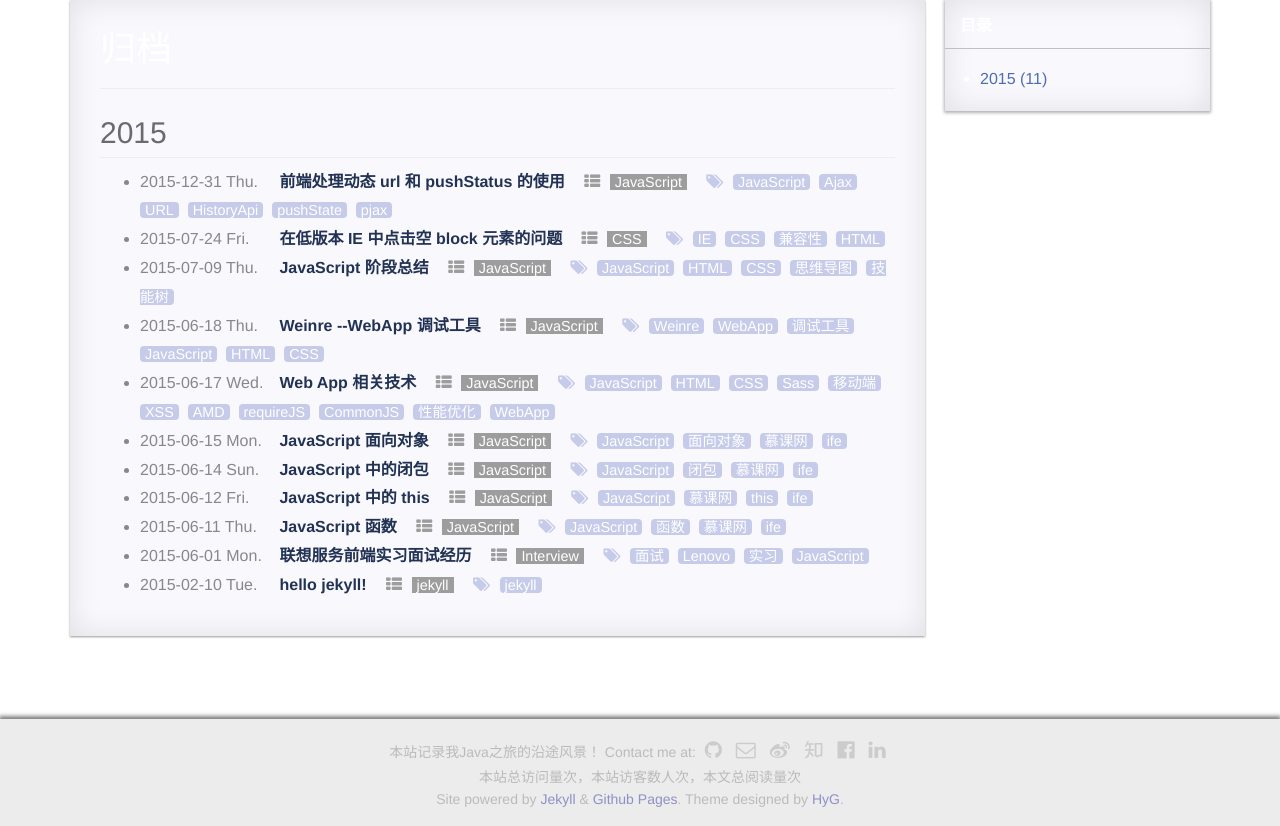
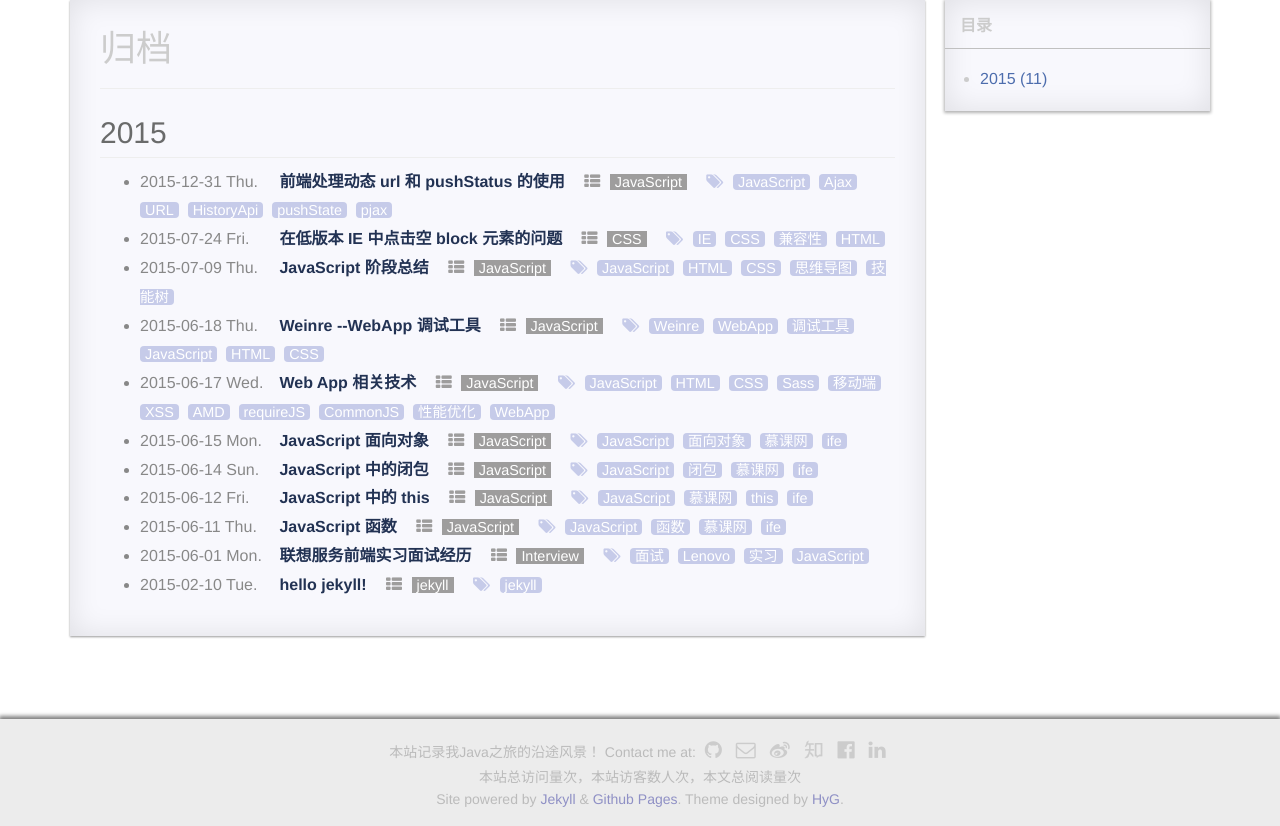
Before and after one commit to Dongwublog/Dongwublog.github.io, a Jekyll site: the page built from page/0archives.html, in a window 1280 px wide. Shown: the part 100-926 px from the top of the page. Built offline with Jekyll 4.4.1, drawn with Linux system fonts in a browser that asks for light colours; comment, search, counter and statistics services are not loaded.

Commit message:
Update _reset.scss

```diff
--- a/_sass/_reset.scss
+++ b/_sass/_reset.scss
@@ -28,7 +28,7 @@ html {
 }
 body {
     font-family: 'Helvetica Neue',Helvetica,Arial,'Microsoft YaHei',sans-serif;
-    color: white;
+    color: #ccc;
     //background-image: url(https://ooo.0o0.ooo/2016/06/20/5768c606cf9cb.jpg);
     position: relative;
     min-height: 100%;
```
